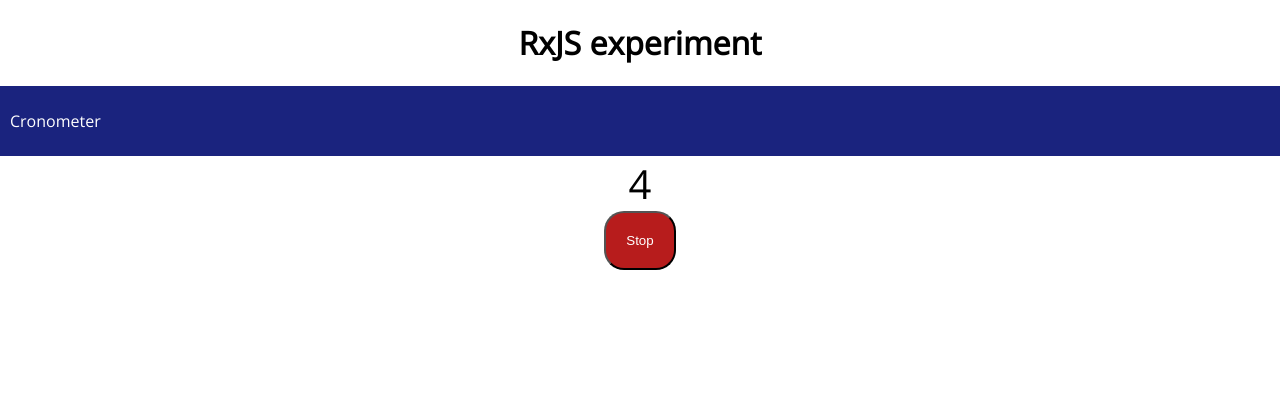
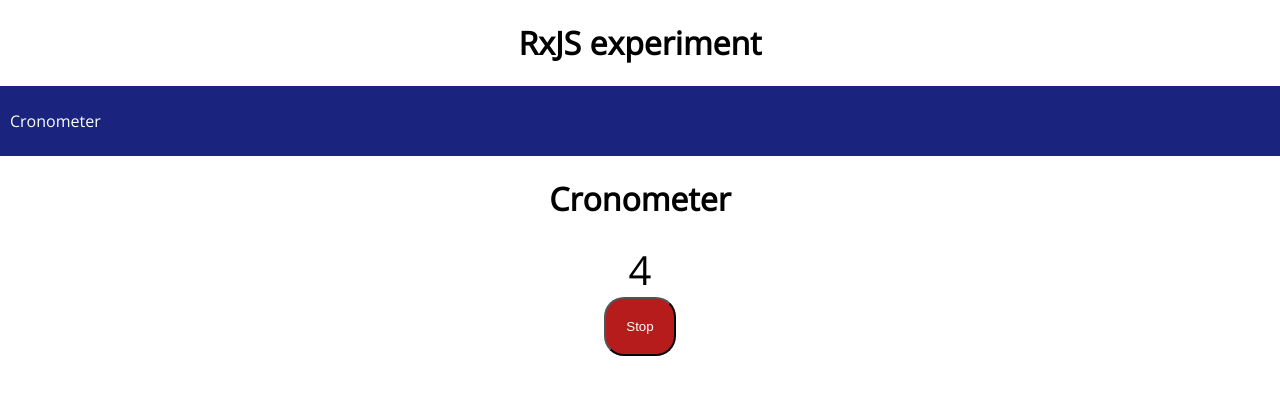
Before and after one commit to fosco/rxjs-experiment, an Angular app: page /cronometer in a window 1280 px wide. Shown: the top 394 px of the page. Built offline with nearby package versions, Linux system fonts and the light colour scheme.

Commit message:
Add cronometer title

```diff
--- a/src/app/cronometer/cronometer.component.html
+++ b/src/app/cronometer/cronometer.component.html
@@ -1,4 +1,6 @@
 <div>
+    <h1>Cronometer</h1>
+
     <div class="timer">{{ seconds }}</div>
 
     <button class="testbutton" (click)="handleStopClick()">Stop</button>
```
